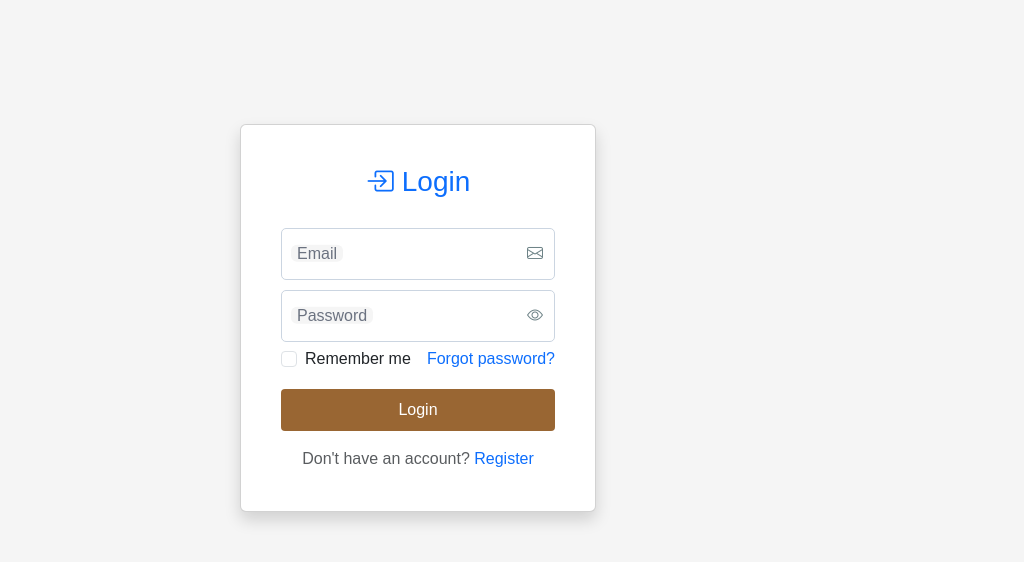
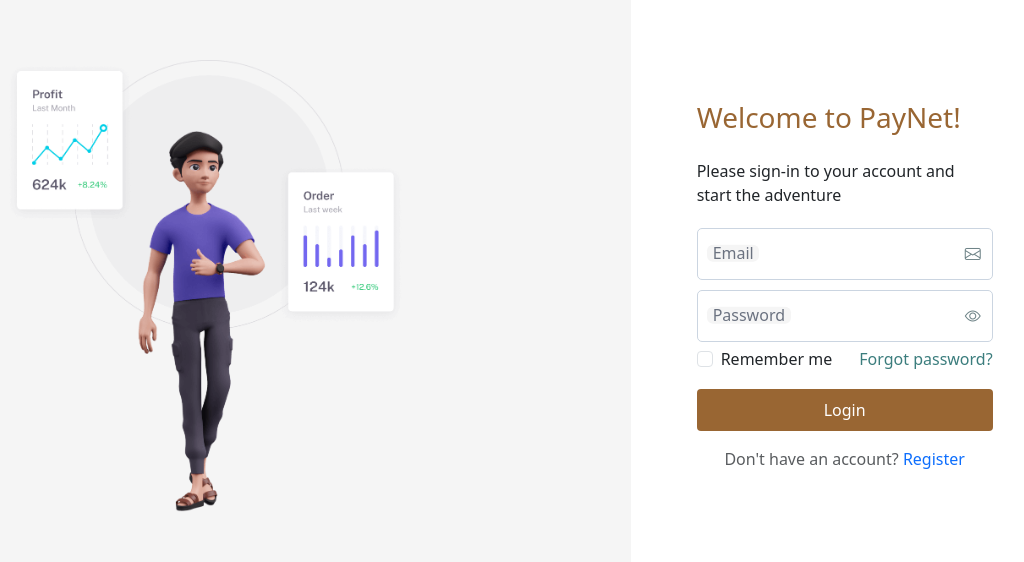
Before and after one commit to issah1554/PayNet, a React (Vite) app: page / in a window 1280 px wide. Shown: the part 114-676 px from the top of the page, without its empty margins (222-1246 px from the left). Built offline with nearby package versions, Linux system fonts and the light colour scheme; no server answers.

Commit message:
welcome page

```diff
--- a/src/App.tsx
+++ b/src/App.tsx
@@ -1,12 +1,14 @@
 // App.jsx
 import { BrowserRouter, Route, Routes } from "react-router-dom";
 import LoginPage from "./features/auth/LoginPage";
+import WelcomePage from "./features/auth/WelcomePage";
 
 function App() {
   return (
     <BrowserRouter>
       <Routes>
-        <Route path="/" element={<LoginPage />} />
+        <Route path="/" element={<WelcomePage />} />
+        <Route path="/login" element={<LoginPage />} />
       </Routes>
     </BrowserRouter>
   );
--- a/src/features/auth/WelcomePage.tsx
+++ b/src/features/auth/WelcomePage.tsx
@@ -1,36 +1,34 @@
-import { Link } from "react-router-dom";
-import logo from "../../assets/dblogo.png";
-import Button from "../../components/ui/Buttons";
+import { useAuth } from "./hooks/useAuth";
+import WelcomeForm from "./components/WelcomeForm";
 
 export default function WelcomePage() {
+  const { login, loading, error } = useAuth();
+
   return (
-    <div
-      className="d-flex flex-column justify-content-center align-items-center min-vh-100 px-3 db-bg-light"
-    >
-      <img
-        src={logo}
-        alt="Databenki Logo"
-        style={{ maxWidth: "200px", marginBottom: "1.5rem",backgroundColor:'var(--db-primary-light)' ,borderRadius:'5px' , padding:'15px'}}
-      />
+    <div className="d-flex vh-100">
+      {/* Left: Cover (visible on md+ screens) */}
+      <div className="d-none d-md-flex col-md-8  bg-surface justify-content-center align-items-center">
+        <img
+          src="/payment-cover.png"
+          alt="Login Cover"
+          className="img-fluid"
+          style={{ maxWidth: "400px" }}
+        />
+      </div>
 
-      <h1
-        className="mb-5 text-center"
-        style={{ fontWeight: "700", fontSize: "2.5rem", color: 'var(--db-primary-light)' }}
-      >
-        Databenki Group of companies Limited
-      </h1>
-
-      <div
-        className="d-grid gap-3"
-        style={{ maxWidth: "320px", width: "100%" }}
-      >
-        <Link to="/auth/login">
-          <Button fullWidth >Login</Button>
-        </Link>
-
-        <Link to="/auth/register">
-          <Button fullWidth >Register</Button>
-        </Link>
+      {/* Right: Login Form */}
+      <div className="col-12 col-md-4 d-flex justify-content-center align-items-center">
+        <div className="container">
+          <div className="row justify-content-center">
+            <div className="col-md-9 col-lg-9">
+              <WelcomeForm
+                onLogin={login}
+                loading={loading}
+                error={error || ""}
+              />
+            </div>
+          </div>
+        </div>
       </div>
     </div>
   );
--- /dev/null
+++ b/src/features/auth/components/WelcomeForm.tsx
@@ -0,0 +1,98 @@
+import { useState } from "react";
+import type { FormEvent } from "react";
+import { Link } from "react-router-dom";
+import Button from "../../../components/ui/Button";
+import OutlinedTextField from "../../../components/ui/TextInput";
+
+interface LoginFormProps {
+  onLogin: (email: string, password: string) => Promise<void>;
+  loading?: boolean;
+  error?: string;
+}
+
+export default function LoginForm({ onLogin, loading = false, error }: LoginFormProps) {
+  const [email, setEmail] = useState("");
+  const [password, setPassword] = useState("");
+
+  const handleSubmit = async (e: FormEvent) => {
+    e.preventDefault();
+    await onLogin(email, password);
+  };
+
+  return (
+    <>
+      <h3 className="text-primary mb-4">
+        Welcome to PayNet!
+      </h3>
+      <p>        Please sign-in to your account and start the adventure
+      </p>
+
+      {error && (
+        <div className="alert alert-danger" role="alert">
+          {error}
+        </div>
+      )}
+
+      <form onSubmit={handleSubmit} style={{ display: "grid" }}>
+        <OutlinedTextField
+          label="Email"
+          type="email"
+          variant="secondary"
+          icon={<i className="bi bi-envelope"></i>}
+          inputSize="md"
+          name="email"
+          value={email}
+          onChange={e => setEmail(e.target.value)}
+        />
+
+        <OutlinedTextField
+          label="Password"
+          type="password"
+          variant="secondary"
+          inputSize="md"
+          name="password"
+          onChange={e => setPassword(e.target.value)}
+        />
+        <div className="d-flex justify-content-between mb-3">
+          <div className="form-check">
+            <input
+              type="checkbox"
+              className="form-check-input"
+              id="rememberMe"
+            />
+            <label className="form-check-label" htmlFor="rememberMe">
+              Remember me
+            </label>
+          </div>
+          <Link to="/auth/forgot-password" className="text-decoration-none text-secondary">
+            Forgot password?
+          </Link>
+        </div>
+
+        <Button
+          type="submit"
+          disabled={loading}
+          fullWidth
+        >
+
+          {loading ? (
+            <>
+              <span className="spinner-border spinner-border-sm me-2" aria-hidden="true"></span>
+              <span role="status">Logging in...</span>
+            </>
+          ) : (
+            "Login"
+          )}
+
+        </Button>
+      </form>
+
+      <div className="mt-3 text-center">
+        <span className="text-muted">Don't have an account? </span>
+        <Link to="/auth/register" className="text-decoration-none">
+          Register
+        </Link>
+      </div>
+    </>
+  );
+}
--- a/src/index.css
+++ b/src/index.css
@@ -87,11 +87,11 @@
 
 /* --- Text Colors --- */
 .text-primary {
-  color: var(--color-text-primary);
+  color: var(--color-text-primary) !important;
 }
 
 .text-secondary {
-  color: var(--color-text-secondary);
+  color: var(--color-text-secondary) !important;
 }
 
 .text-accent {
@@ -135,8 +135,8 @@
 }
 
 /* --- Background Colors --- */
-.bg-page {
-  background-color: var(--color-bg-page);
+.bg-page , .bg-primary {
+  background-color: var(--color-bg-page) !important;
 }
 
 .bg-surface {
@@ -219,29 +219,3 @@
 .border-info {
   border-color: var(--color-info);
 }
-
-body {
-  font-family: sans-serif;
-  background-color: var(--neutral-100);
-  margin: 2rem;
-}
-
-.container {
-  display: flex;
-  flex-direction: column;
-  gap: 1.5rem;
-}
-
-.color-row {
-  display: flex;
-  gap: 0.5rem;
-}
-
-.color-row>div {
-  flex: 1;
-  padding: 1rem;
-  color: white;
-  text-align: center;
-  border-radius: 4px;
-  font-weight: bold;
-}
--- a/src/main.tsx
+++ b/src/main.tsx
@@ -1,13 +1,11 @@
 import { StrictMode } from 'react';
 import { createRoot } from 'react-dom/client';
 import 'bootstrap/dist/css/bootstrap.min.css';
-
 import 'bootstrap/dist/js/bootstrap.bundle.min.js';
 import 'bootstrap-icons/font/bootstrap-icons.css';
+import './index.css'
 
-import './index.css'
 import App from './App.tsx'
-
 createRoot(document.getElementById('root')!).render(
   <StrictMode>
     <App />
```
Also changed, not shown: public/payment-cover.png (added).
